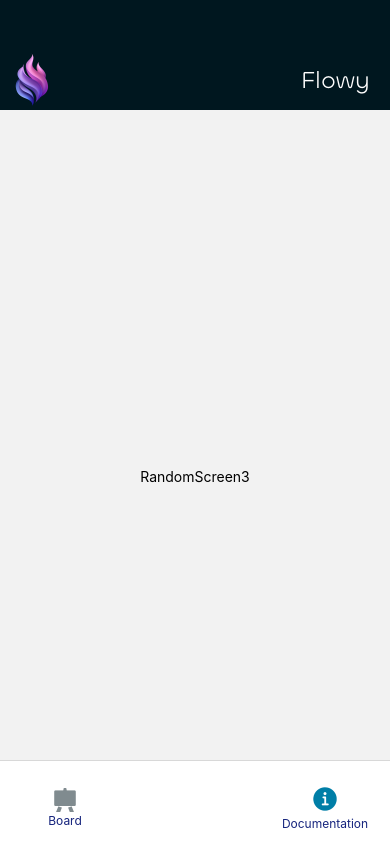
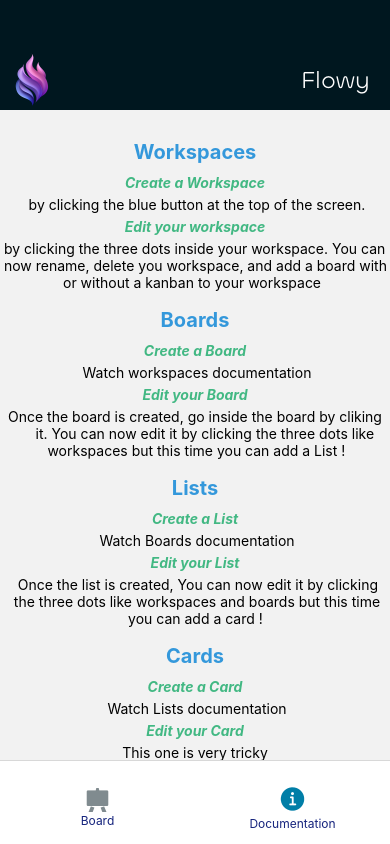
Before and after one commit to KyNaOo/Trello_mobile_app, a React Native app: screen /Random3 in a window 390 px wide. Built offline with nearby package versions, Linux system fonts and the light colour scheme; no server answers; what react-native-popup-menu would draw is missing.

Commit message:
feat:documentation

```diff
--- a/App.js
+++ b/App.js
@@ -62,6 +62,17 @@
         </View>
     ),
 });
+
+function Home() {
+    return (
+
+        <Tab.Navigator screenOptions={screenOptions}>
+          <Tab.Screen name="Random" component={Workspaces} options={tabScreenOptions('Entypo', 'blackboard','Board')} />
+          <Tab.Screen name="Random3" component={Documentation} options={tabScreenOptions('Ionicons', 'information-circle', 'Documentation')} />
+        </ Tab.Navigator>
+    )
+}
+
 export default function App() {
   const apiKey = process.env.EXPO_PUBLIC_API_KEY;
   const apiToken = process.env.EXPO_PUBLIC_API_TOKEN;
@@ -86,32 +97,16 @@
 
     return (
         <>
+        <MenuProvider>
             <TopBar/>
-            <MenuProvider>
             <NavigationContainer>
-                <Tab.Navigator screenOptions={screenOptions}>
-                <Tab.Screen name="Random" component={Workspaces} options={tabScreenOptions('Entypo', 'blackboard','Board')} />
-
-                <Tab.Screen
-    name="Random2"
-    component={Boards}
-    options={{
-        tabBarIcon: () => (
-            <View style={[{ opacity: 0, width: 0, height: 0 }]}>
-            </View>
-        ),
-        tabBarButton: (props) => <TouchableOpacity {...props} disabled={true} />,
-    }}
-/>
-
-                <Tab.Screen name="Random3" component={Documentation} options={tabScreenOptions('Ionicons', 'information-circle', 'Documentation')} />
-
-                </Tab.Navigator>
+                <Stack.Navigator>
+                    <Stack.Screen name="Home" component={Home} options={{headerShown: false}}/>
+                    <Stack.Screen name={"List"} component={Boards} options={{}}/>
+                </Stack.Navigator>
             </NavigationContainer>
+            <StatusBar style={"light"}/>
             </MenuProvider>
-
-
-            <StatusBar style={"light"}/>
         </>
     );
 }
--- a/component/List.jsx
+++ b/component/List.jsx
@@ -92,7 +92,6 @@
                     ) : (
                       <TouchableOpacity onPress={() => handleDoubleTap(card)}>
                         <Text style={styles.cardTitle}>{card.name}</Text>
-                        <Text>{card.id}</Text>
 
                       </TouchableOpacity>
                     )}
--- a/component/Organization.jsx
+++ b/component/Organization.jsx
@@ -39,7 +39,7 @@
     }
 
     const openBoardScreen = (board) => {
-        navigation.navigate('Random2', {board: board})
+        navigation.navigate('List', {board: board})
     }
 
     useEffect(() => {
--- a/component/StickyButton.jsx
+++ b/component/StickyButton.jsx
@@ -21,7 +21,7 @@
     case "Random":
       txtAdd = "Add an organization"
       break;
-    case "Random2":
+    case "List":
       txtAdd = "Add a list"
       break;
     default:
@@ -39,7 +39,7 @@
       case "Random":
         props.addOrga(addName)
         break;
-      case "Random2":
+      case "List":
         props.addList(addName,endUrl);
         break;
       default:
--- a/component/Update.jsx
+++ b/component/Update.jsx
@@ -27,7 +27,7 @@
                         break;
                 }
                 break;
-            case 'Random2':
+            case 'List':
                 switch (props.action){
                     case 'Rename':
                         setAskLbl('Rename your list :');
--- a/component/edit.jsx
+++ b/component/edit.jsx
@@ -15,7 +15,7 @@
     case 'Random':
       txtAdd = 'Add a board'
       break;
-    case 'Random2':
+    case 'List':
       txtAdd = 'Add a card'
       break;
     default:
--- a/screens/Documentation.js
+++ b/screens/Documentation.js
@@ -1,10 +1,129 @@
-import { View, Text } from 'react-native'
+import { View, Text, StyleSheet, ScrollView } from 'react-native'
 import React from 'react'
 
 export default function RandomScreen3() {
   return (
-    <View style={{flex:1, alignItems:"center", justifyContent:"center"}}>
-      <Text>RandomScreen3</Text>
+    <ScrollView>
+    <View style={styles.container}>
+      <Text style={styles.title1}>Workspaces</Text>
+        <Text style={styles.instructions}>
+               Create a Workspace
+        </Text>
+        <Text>
+        {` by clicking the blue button at the top of the screen.`}
+        </Text>
+      <Text style={styles.instructions}>
+        Edit your workspace
+      </Text>
+      <Text>
+        {` by clicking the three dots inside your workspace. You can
+ now rename, delete you workspace, and add a board with
+                or without a kanban to your workspace
+        `}
+      </Text>
+
+      <Text style={styles.title}>Boards</Text>
+        <Text style={styles.instructions}>
+               Create a Board
+        </Text>
+        <Text>
+        {` Watch workspaces documentation`}
+        </Text>
+      <Text style={styles.instructions}>
+        Edit your Board
+      </Text>
+      <Text>
+        {` Once the board is created, go inside the board by cliking
+        it. You can now edit it by clicking the three dots like
+           workspaces but this time you can add a List !
+        `}
+      </Text>
+
+      <Text style={styles.title}>Lists</Text>
+        <Text style={styles.instructions}>
+               Create a List
+        </Text>
+        <Text>
+        {` Watch Boards documentation`}
+        </Text>
+      <Text style={styles.instructions}>
+        Edit your List
+      </Text>
+      <Text>
+        {`   Once the list is created, You can now edit it by clicking
+  the three dots like workspaces and boards but this time
+                               you can add a card !
+        `}
+      </Text>
+
+      <Text style={styles.title}>Cards</Text>
+        <Text style={styles.instructions}>
+               Create a Card
+        </Text>
+        <Text>
+        {` Watch Lists documentation`}
+        </Text>
+      <Text style={styles.instructions}>
+        Edit your Card
+      </Text>
+      <Text>
+          This one is very tricky
+
+      </Text>
+      <Text style={styles.instructions}>
+        Rename your Card
+      </Text>
+      <Text>
+          Tap at the very top edges of the card
+      </Text>
+
+      <Text style={styles.instructions}>
+        Delete your Card
+      </Text>
+      <Text>
+          Double tap quickly the card
+      </Text>
+
+      <Text style={styles.instructions}>
+        Link your Card to a member
+      </Text>
+      <Text style={styles.lastText}>
+          {`Simply tap the Link Icon, and select the member
+                          you want to link`}
+      </Text>
+
     </View>
+    </ScrollView>
   )
 }
+const styles = StyleSheet.create({
+  container: {
+    flex: 1,
+    alignItems: 'center',
+    justifyContent: 'center',
+  },
+  title: {
+    fontSize: 20, // Adjust font size as needed
+    fontWeight: 'bold',
+    color: '#3498db',
+    marginBottom: 5, // Add spacing between titles and content
+  },
+  instructions: {
+    fontStyle: 'italic',
+    fontWeight:'bold',
+    color: '#42b883',
+    marginBottom:5,
+    marginTop: 5, // Add spacing between titles and content
+  },
+  title1: {
+    fontSize: 20, // Adjust font size as needed
+    fontWeight: 'bold',
+    color: '#3498db',
+    marginBottom: 5, // Add spacing between titles and content
+    marginTop:30
+  },
+
+  lastText:{
+    marginBottom:30
+  }
+});
--- a/screens/Workspaces.js
+++ b/screens/Workspaces.js
@@ -136,7 +136,7 @@
             {dataWorkspace && dataWorkspace.map((workspace) => {
                 return(
                     <View>
-                        <Organization addKanban={addKanban} setFormValid={setFormValid} tokenRefresh={tokenRefresh} organization={workspace} endUrl={endUrl} formValid={formValid} getOrga={getOrga} update={updateOrga} add={addBoard}/>
+                        <Organization navigation={navigation} addKanban={addKanban} setFormValid={setFormValid} tokenRefresh={tokenRefresh} organization={workspace} endUrl={endUrl} formValid={formValid} getOrga={getOrga} update={updateOrga} add={addBoard}/>
                     </View>
                 )
             })}
```
